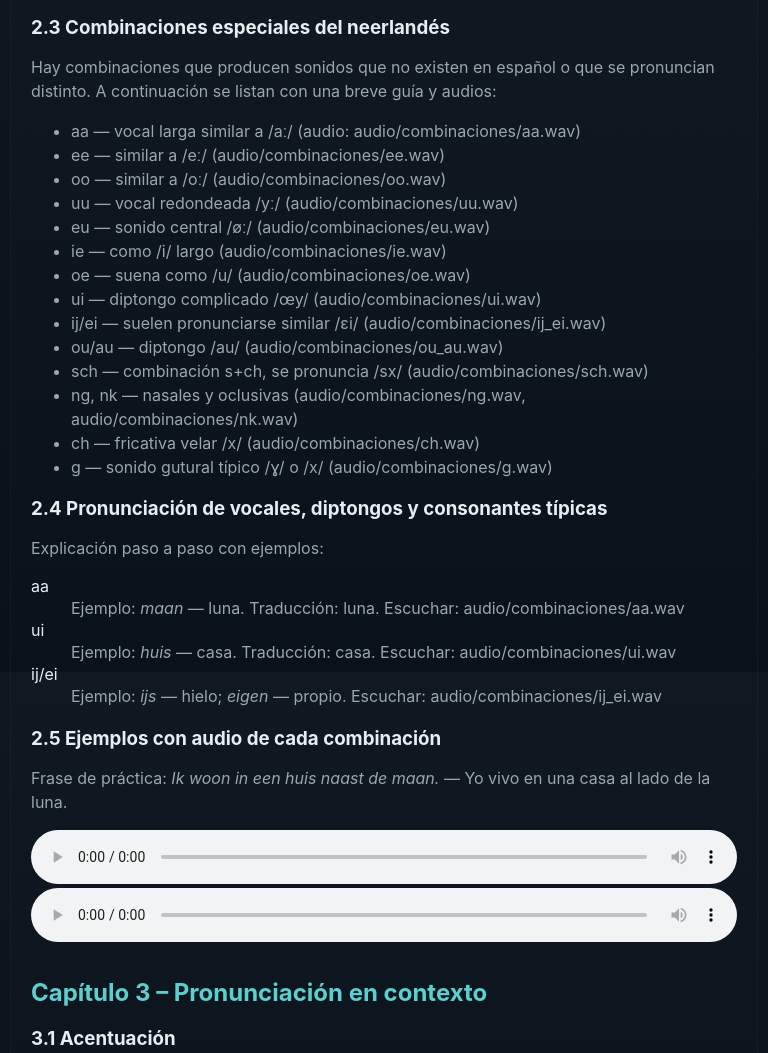
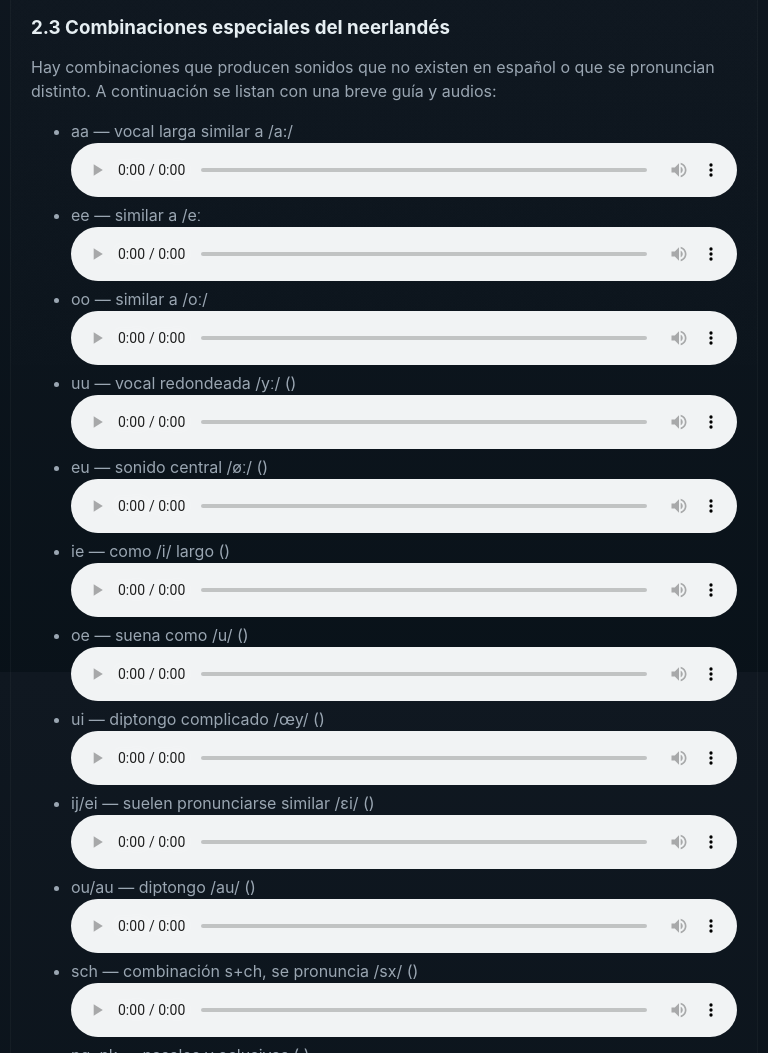
Before and after one commit to bernherre/web_nl_learn, a plain HTML site: page index.html in a window 1280 px wide. Shown: the part 1728-2781 px from the top of the page, without its empty margins (416-1184 px from the left). Drawn offline with Linux system fonts and the light colour scheme.

Commit message:
fix(audio ng, nk)

```diff
--- a/index.html
+++ b/index.html
@@ -133,20 +133,20 @@
         <h3 id="2.3">2.3 Combinaciones especiales del neerlandés</h3>
         <p>Hay combinaciones que producen sonidos que no existen en español o que se pronuncian distinto. A continuación se listan con una breve guía y audios:</p>
         <ul>
-          <li>aa — vocal larga similar a /aː/ (audio: audio/combinaciones/aa.wav)</li>
-          <li>ee — similar a /eː/ (audio/combinaciones/ee.wav)</li>
-          <li>oo — similar a /oː/ (audio/combinaciones/oo.wav)</li>
-          <li>uu — vocal redondeada /yː/ (audio/combinaciones/uu.wav)</li>
-          <li>eu — sonido central /øː/ (audio/combinaciones/eu.wav)</li>
-          <li>ie — como /i/ largo (audio/combinaciones/ie.wav)</li>
-          <li>oe — suena como /u/ (audio/combinaciones/oe.wav)</li>
-          <li>ui — diptongo complicado /œy/ (audio/combinaciones/ui.wav)</li>
-          <li>ij/ei — suelen pronunciarse similar /ɛi/ (audio/combinaciones/ij_ei.wav)</li>
-          <li>ou/au — diptongo /au/ (audio/combinaciones/ou_au.wav)</li>
-          <li>sch — combinación s+ch, se pronuncia /sx/ (audio/combinaciones/sch.wav)</li>
-          <li>ng, nk — nasales y oclusivas (audio/combinaciones/ng.wav, audio/combinaciones/nk.wav)</li>
-          <li>ch — fricativa velar /x/ (audio/combinaciones/ch.wav)</li>
-          <li>g — sonido gutural típico /ɣ/ o /x/ (audio/combinaciones/g.wav)</li>
+          <li>aa — vocal larga similar a /a:/ <audio controls src="audio/combinaciones/aa.wav"></audio></li>
+          <li>ee — similar a /eː <audio controls src="audio/combinaciones/ee.wav"></audio></li>
+          <li>oo — similar a /oː/ <audio controls src="audio/combinaciones/oo.wav"></audio></li>
+          <li>uu — vocal redondeada /yː/ ()<audio controls src="audio/combinaciones/uu.wav"></audio></li>
+          <li>eu — sonido central /øː/ ()<audio controls src="audio/combinaciones/eu.wav"></audio></li>
+          <li>ie — como /i/ largo ()<audio controls src="audio/combinaciones/ie.wav"></audio></li>
+          <li>oe — suena como /u/ ()<audio controls src="audio/combinaciones/oe.wav"></audio></li>
+          <li>ui — diptongo complicado /œy/ ()<audio controls src="audio/combinaciones/ui.wav"></audio></li>
+          <li>ij/ei — suelen pronunciarse similar /ɛi/ ()<audio controls src="audio/combinaciones/ij_ei.wav"></audio></li>
+          <li>ou/au — diptongo /au/ ()<audio controls src="audio/combinaciones/ou_au.wav"></audio></li>
+          <li>sch — combinación s+ch, se pronuncia /sx/ ()<audio controls src="audio/combinaciones/sch.wav"></audio></li>
+          <li>ng, nk — nasales y oclusivas ( )<audio controls src="audio/combinaciones/ng.wav"></audio><audio controls src="audio/combinaciones/nk.wav"></audio></li>
+          <li>ch — fricativa velar /x/ ()<audio controls src="audio/combinaciones/ch.wav"></audio></li>
+          <li>g — sonido gutural típico /ɣ/ o /x/ ()<audio controls src="audio/combinaciones/g.wav"></audio></li>
         </ul>
 
         <h3 id="2.4">2.4 Pronunciación de vocales, diptongos y consonantes típicas</h3>
```
